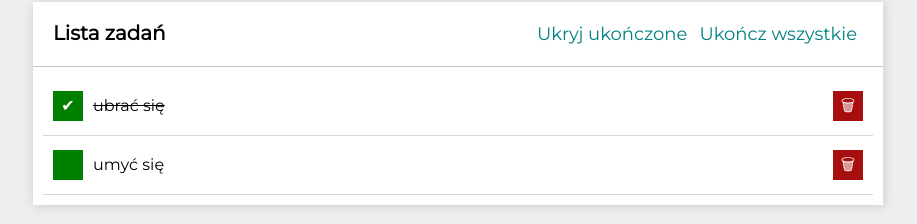
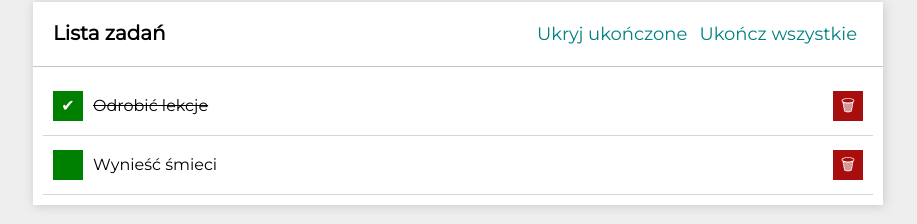
Before and after one commit to Forsttt/todo-list-react, a React (Create React App) app: page / in a window 1280 px wide. Shown: the part 269-493 px from the top of the page, without its empty margins (182-1099 px from the left). Built offline with nearby package versions, Linux system fonts and the light colour scheme.

Commit message:
Changed tasks content

```diff
--- a/src/App.js
+++ b/src/App.js
@@ -5,8 +5,8 @@ import Section from "./Section";
 import Header from "./Header";
 
 const tasks = [
-  { id: 1, content: "ubrać się", done: true },
-  { id: 2, content: "umyć się", done: false },
+  { id: 1, content: "Odrobić lekcje", done: true },
+  { id: 2, content: "Wynieść śmieci", done: false },
 ];
 
 const hideTaskButtons = false;
@@ -16,12 +16,10 @@ function App() {
   <>
     <Header title="Lista zadań"/>
     <main>
-
       <Section
         title="Dodaj nowe zadanie"
         body={<Form />}
       />
-
       <Section
         title="Lista zadań"
         extraHeaderContent={<Buttons tasks={tasks} hideTaskButtons={hideTaskButtons} />}
```
Lines whose indentation alone changed are shown as unchanged.
